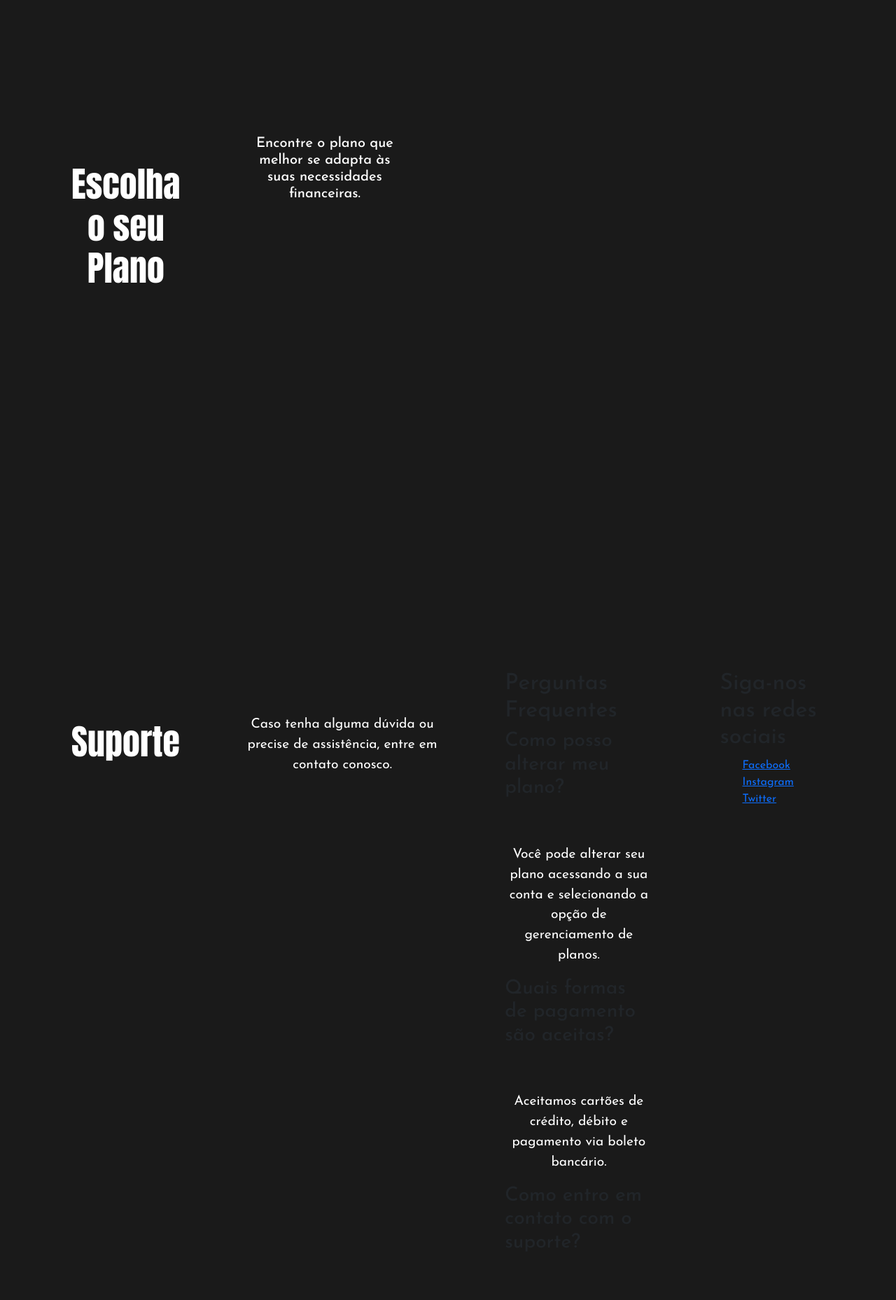
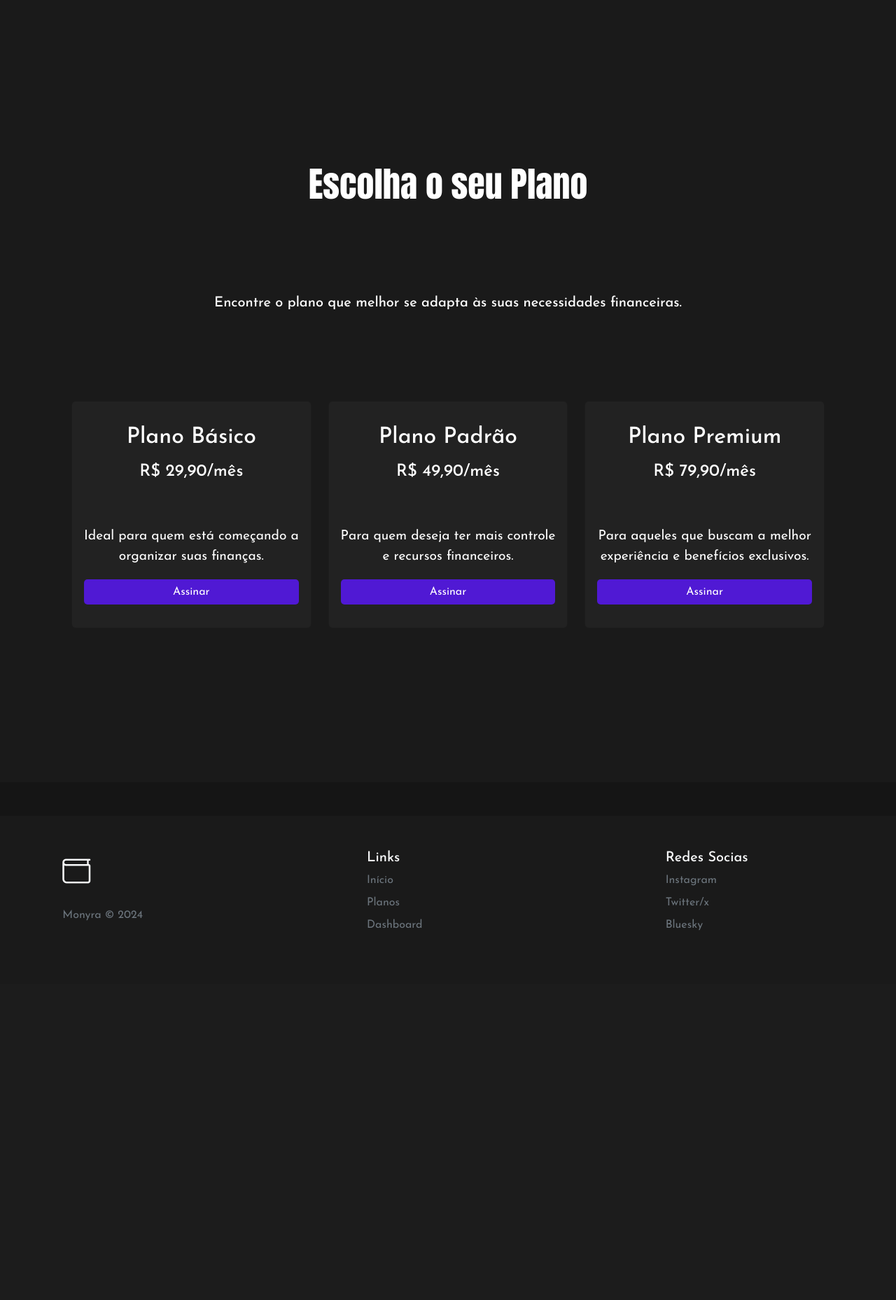
Before and after one commit to jesse-barbosa/Monyra-web, a PHP site: page / in a window 1280 px wide. Shown: the part 2184-4042 px from the top of the page at 70% size. After the commit the page ends 3514 px from the top, so only its background shows below. Run offline with PHP 8.4, Linux system fonts and the light colour scheme.

Commit message:
:art: Arrumando Layout e conteúdo no footer

```diff
--- a/css/style.css
+++ b/css/style.css
@@ -26,7 +26,10 @@
 body {
     background-color: #151515 !important;
 }
-
+/* Botões personalizados */
+.btn-purple {
+    background-color: #5019D4 !important;
+}
 /* header */
 header {
     position: sticky;
@@ -38,6 +41,7 @@
     align-items: center;
     margin: 1rem auto 4rem auto;
     max-width: 1400px;
+    z-index: 1;
 }
 .header-logo {
     color: #FFFFFFE5;
@@ -88,28 +92,16 @@
 }
 
 .section-img {
-    width: 100%; /* Ajuste o tamanho das imagens para serem responsivas */
-    max-width: 400px; /* Defina um tamanho máximo se necessário */
+    width: 100%;
+    max-width: 400px;
 }
 
-.animate-section {
-    opacity: 0; /* Começa invisível */
-    transform: translateY(20px); /* Mova ligeiramente para baixo */
-    transition: opacity 0.5s ease, transform 0.5s ease; /* Transição suave */
-}
-
-.animate-section.active {
-    opacity: 1; /* Torna visível */
-    transform: translateY(0); /* Volta à posição original */
-}
-
-/* Ajuste o layout para melhorar a exibição */
 .row {
-    margin: 20px 0; /* Adicione margem entre as seções */
+    margin: 20px 0;
 }
 
 .text-center {
-    text-align: center; /* Alinhamento central */
+    text-align: center;
 }
 
 .card-title {
@@ -119,17 +111,6 @@
 .card-price {
     font-size: 1.5rem;
     margin: 1rem 0;
-}
-
-.animate-plan {
-    opacity: 0;
-    transform: translateY(20px);
-    transition: opacity 0.5s ease, transform 0.5s ease;
-}
-
-.animate-plan.active {
-    opacity: 1;
-    transform: translateY(0);
 }
 
 /* Responsividade */
--- a/include/footer.php
+++ b/include/footer.php
@@ -1,18 +1,26 @@
 <div class="container-fluid">
-    <footer class="row row-cols-1 row-cols-sm-2 row-cols-md-5 py-5 mt-5 text-light link-light">
-        <div class="col mb-3 ps-5">
+    <footer class="row row-cols-1 row-cols-sm-2 row-cols-md-5 py-5 mt-5 mb-0 text-light link-light">
+        <div class="col mb-3 ps-1">
         <a href="#" class="d-flex align-items-center mb-3 link-body-emphasis text-decoration-none">
             <i class="bi bi-wallet fs-1 text-light"></i>
         </a>
-        <p class="text-secondary">&copy; 2024</p>
+        <p class="text-secondary">Monyra &copy; 2024</p>
         </div>
         <div class="col mb-3">
         <h5>Links</h5>
-        <ul class="nav flex-column">
-            <li class="nav-item mb-2"><a href="#" class="link nav-link p-0 link-secondary">Home</a></li>
-            <li class="nav-item mb-2"><a href="#" class="link nav-link p-0 link-secondary">Pricing</a></li>
-            <li class="nav-item mb-2"><a href="#" class="link nav-link p-0 link-secondary">FAQs</a></li>
-        </ul>
+            <ul class="nav flex-column">
+                <li class="nav-item mb-2"><a href="#" class="link nav-link p-0 link-secondary">Início</a></li>
+                <li class="nav-item mb-2"><a href="#" class="link nav-link p-0 link-secondary">Planos</a></li>
+                <li class="nav-item mb-2"><a href="admin/" class="link nav-link p-0 link-secondary">Dashboard</a></li>
+            </ul>
+        </div>
+        <div class="col mb-3">
+        <h5>Redes Socias</h5>
+            <ul class="nav flex-column">
+                <li class="nav-item mb-2"><a href="#" class="link nav-link p-0 link-secondary">Instagram</a></li>
+                <li class="nav-item mb-2"><a href="#" class="link nav-link p-0 link-secondary">Twitter/x</a></li>
+                <li class="nav-item mb-2"><a href="#" class="link nav-link p-0 link-secondary">Bluesky</a></li>
+            </ul>
         </div>
 
     </footer>
--- a/index.php
+++ b/index.php
@@ -32,9 +32,9 @@
 <main>
 <section>
     <div class="container">
-        <div class="row animate-section">
+        <div class="row">
             <div class="col">
-                <img class="section-img" src="img/smartphone1.png" alt="Smartphone 1">
+                <img src="img/smartphone1.png" class="section-img" alt="Smartphone 1">
             </div>
             <div class="col">
                 <h1>EDUCAÇÃO FINANCEIRA NA PRÁTICA.</h1>
@@ -43,20 +43,20 @@
         </div>
     </div>
     <div class="container">
-        <div class="row animate-section">
+        <div class="row">
             <div class="col">
                 <h1>SUA VIDA FINANCEIRA ORGANIZADA</h1>
                 <p>Faça transferências, configure contas, e receba avisos de futuros pagamentos, para não correr risco de ficar negativado.</p>
             </div>
             <div class="col text-end">
-                <img src="img/smartphone2.png" alt="Smartphone 2" class="section-img">
+                <img src="img/smartphone2.png" class="section-img w-75" alt="Smartphone 2" >
             </div>
         </div>
     </div>
     <div class="container">
-        <div class="row animate-section">
+        <div class="row">
             <div class="col">
-                <img class="section-img" src="img/smartphone3.png" alt="Smartphone 3">
+                <img src="img/smartphone3.png" class="section-img w-75" alt="Smartphone 3">
             </div>
             <div class="col">
                 <h1>COMPARTILHE METAS E OBJETIVOS</h1>
@@ -67,75 +67,40 @@
 </section>
 <!-- Seção Planos -->
 <section id="planos" class="py-5">
-        <div class="container text-center">
+    <div class="container flex-column text-center">
         <h1 class="text-center py-2">Escolha o seu Plano</h1>
         <h5 class="text-center text-white pt-3 pb-4">Encontre o plano que melhor se adapta às suas necessidades financeiras.</h5>
         <div class="row">
-                <div class="col-md-4 animate-plan">
-                    <div class="card mb-4 shadow-sm">
+            <div class="col-md-4">
+                <div class="card mb-4 py-3">
                     <div class="card-body">
                         <h2 class="card-title">Plano Básico</h2>
                         <h3 class="card-price">R$ 29,90/mês</h3>
                         <p class="card-text">Ideal para quem está começando a organizar suas finanças.</p>
-                            <button class="btn btn-primary">Assinar</button>
+                        <button class="btn btn-purple form-control text-white">Assinar</button>
                     </div>
                 </div>
             </div>
-                <div class="col-md-4 animate-plan">
-                    <div class="card mb-4 shadow-sm">
+            <div class="col-md-4">
+                <div class="card mb-4 py-3">
                     <div class="card-body">
                         <h2 class="card-title">Plano Padrão</h2>
                         <h3 class="card-price">R$ 49,90/mês</h3>
                         <p class="card-text">Para quem deseja ter mais controle e recursos financeiros.</p>
-                            <button class="btn btn-primary">Assinar</button>
+                        <button class="btn btn-purple form-control text-white">Assinar</button>
                     </div>
                 </div>
             </div>
-                <div class="col-md-4 animate-plan">
-                    <div class="card mb-4 shadow-sm">
+            <div class="col-md-4">
+                <div class="card mb-4 py-3">
                     <div class="card-body">
                         <h2 class="card-title">Plano Premium</h2>
                         <h3 class="card-price">R$ 79,90/mês</h3>
                         <p class="card-text">Para aqueles que buscam a melhor experiência e benefícios exclusivos.</p>
-                            <button class="btn btn-primary">Assinar</button>
+                        <button class="btn btn-purple form-control text-white">Assinar</button>
                     </div>
                 </div>
             </div>
-            </div>
-        </div>
-    </section>
-
-    <!-- Seção Suporte -->
-    <section id="suporte" class="py-5">
-        <div class="container">
-            <h1 class="text-center py-4">Suporte</h1>
-            <p class="text-center">Caso tenha alguma dúvida ou precise de assistência, entre em contato conosco.</p>
-
-            <!-- FAQ -->
-            <div class="faq-section">
-                <h2>Perguntas Frequentes</h2>
-                <div class="faq-item">
-                    <h3 class="faq-question">Como posso alterar meu plano?</h3>
-                    <p class="faq-answer">Você pode alterar seu plano acessando a sua conta e selecionando a opção de gerenciamento de planos.</p>
-                </div>
-                <div class="faq-item">
-                    <h3 class="faq-question">Quais formas de pagamento são aceitas?</h3>
-                    <p class="faq-answer">Aceitamos cartões de crédito, débito e pagamento via boleto bancário.</p>
-                </div>
-                <div class="faq-item">
-                    <h3 class="faq-question">Como entro em contato com o suporte?</h3>
-                    <p class="faq-answer">Você pode entrar em contato conosco pelo e-mail suporte@monyra.com ou através das redes sociais abaixo.</p>
-                </div>
-            </div>
-
-            <!-- Redes Sociais Fictícias -->
-            <div class="social-media">
-                <h2>Siga-nos nas redes sociais</h2>
-                <ul>
-                    <li><a href="#">Facebook</a></li>
-                    <li><a href="#">Instagram</a></li>
-                    <li><a href="#">Twitter</a></li>
-                </ul>
         </div>
     </div>
 </section>
@@ -145,26 +110,5 @@
     include_once("include/footer.php");
 ?>
 
-<script>
-document.addEventListener('DOMContentLoaded', function() {
-    const animateSections = document.querySelectorAll('.animate-section');
-
-    function checkVisibility() {
-        animateSections.forEach(section => {
-            if (isElementInViewport(section)) {
-                section.classList.add('active');
-            }
-        });
-    }
-
-    // Escuta o evento de scroll
-    window.addEventListener('scroll', checkVisibility);
-
-    // Verifica a visibilidade no carregamento inicial
-    checkVisibility();
-});
-
-
-</script>
 </body>
 </html>
```
Lines whose indentation alone changed are shown as unchanged.
